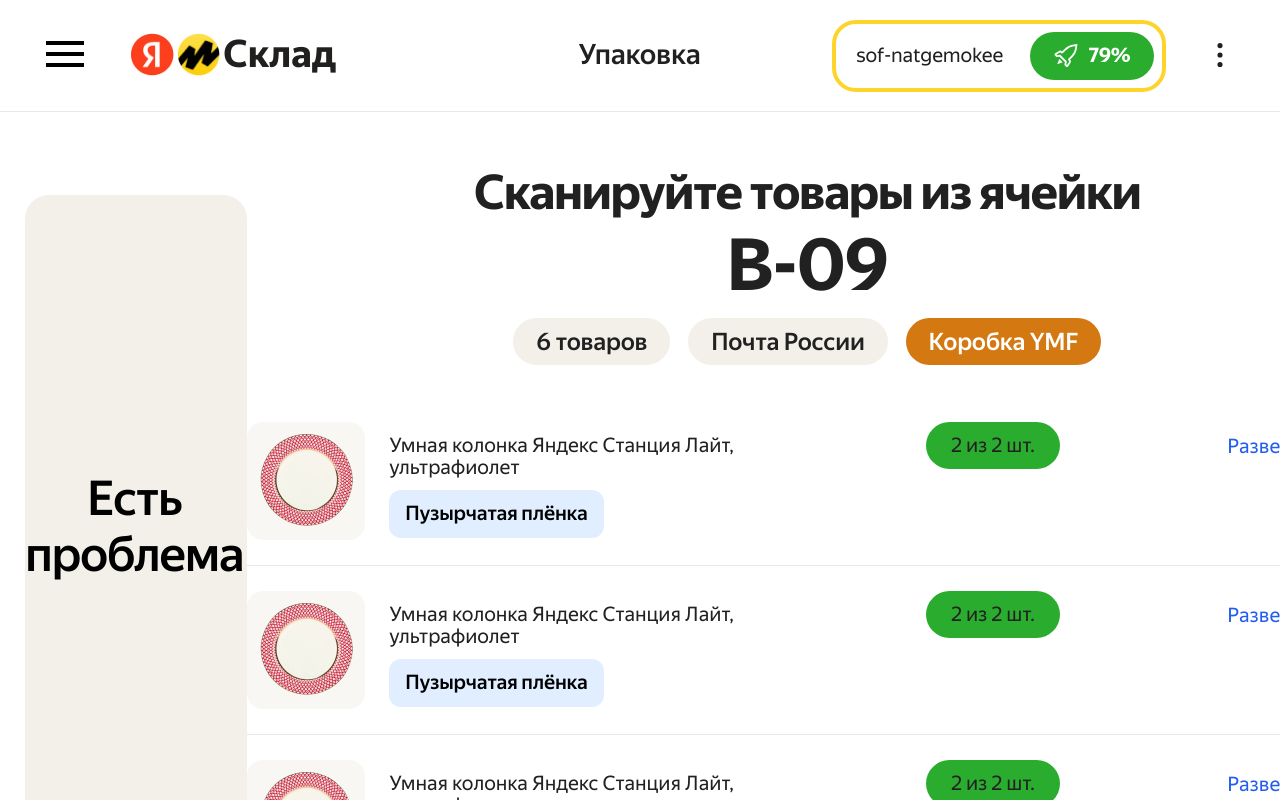
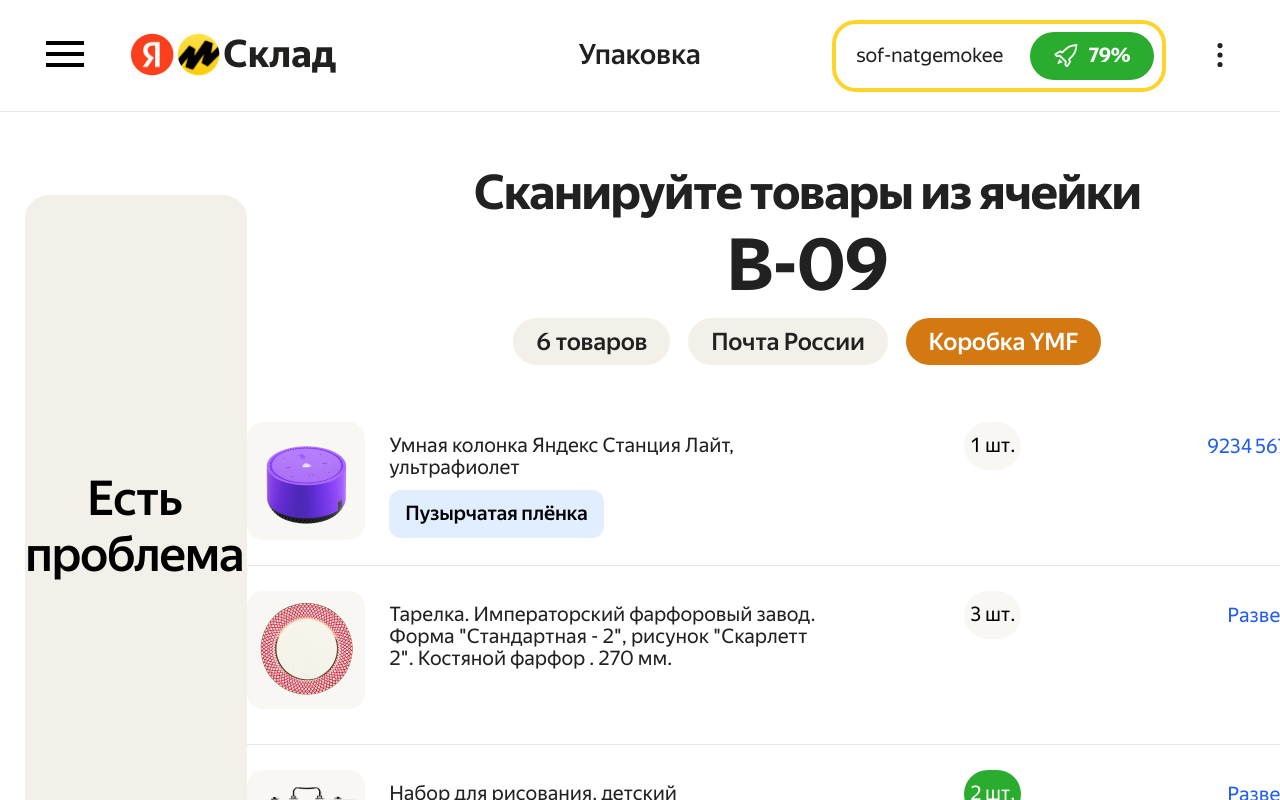
Before and after one commit to nidoveralis/product-packing-react, a React (Create React App) app: page / in a window 1280 px wide. Shown: the top 800 px of the page. Built offline with nearby package versions, Linux system fonts and the light colour scheme.

Commit message:
feat: added map array cards, onScanCard
added map array cards and decompose into array elements, added function onScanCard

```diff
--- a/src/components/App/App.js
+++ b/src/components/App/App.js
@@ -1,17 +1,62 @@
+import React from 'react';
 import './App.css';
 import Footer from '../Footer/Footer';
 import NavbarMenu from '../NavbarMenu/NavbarMenu';
 import Products from '../Products/Products';
 
+
+import img0 from '../../images/img0.png'
+import img1 from '../../images/img1.png'
+import img3 from '../../images/img3.png'
+
+const cardsExemple = [
+  {
+    _id: 0,
+    description:'Умная колонка Яндекс Станция Лайт, ультрафиолет',
+    count:'1',
+    img: img3,
+    tag: 'Пузырчатая плёнка',
+    barcode: '9234 5678 234 32',
+    scan: false
+  },
+  {
+    _id:1,
+    description:'Тарелка. Императорский фарфоровый завод. Форма "Стандартная - 2", рисунок "Скарлетт 2". Костяной фарфор . 270 мм.',
+    count:'3',
+    img: img0,
+    tag: '',
+    barcode: '9234 5678 234 33',
+    scan: false
+  },
+  {
+    _id:2,
+    description:'Набор для рисования, детский художественный набор в чемоданчике, набор юного художника, 48 предметов и раскраска',
+    count:'2',
+    img: img1,
+    tag: '',
+    barcode: '9234 5678 234 34',
+    scan: true
+  }
+]
+
 function App() {
+  const sentCards = [];
+  const [cards, setCards] = React.useState(cardsExemple);
 
+  function onScanCard(item) {
+    ////отправить запрос api
+    item.scan=true;
+    sentCards.push(item.barcode);
+
+    setCards((state) => state.map((c) => c._id === item._id ? item : c));///доработать
+    }
 
   return (
       <div className="page">
         <NavbarMenu />
         <main className="content">
           <button className="content__button have-problem">Есть проблема</button>
-          <Products />
+          <Products cards={cards} onScanCard={onScanCard} />
             <button className="content__button close-box">Закрыть коробку</button>
         </main>
         <Footer />
--- a/src/components/Card/Card.css
+++ b/src/components/Card/Card.css
@@ -19,10 +19,17 @@
 }
 
 .card__count {
-  background-color: #2AAD2E;
+  background-color: rgba(243, 240, 233, 0.5);
   padding-bottom: 12.5px;
   padding-top: 12.5px;
   text-align: center;
+  border: none;
+  cursor: pointer;
+}
+
+.card__count_active {
+  background-color: #2AAD2E;
+  color: #fff;
 }
 
 .card__count_one {
@@ -51,7 +58,6 @@
   -ms-border-radius: 16px;
   -o-border-radius: 16px;
   margin-right: 24px;
-  background-image: url("../../images/img0.png");
   background-repeat: no-repeat;
   background-position: center;
   grid-row: 1/3;
@@ -79,6 +85,13 @@
 }
 
 .card__tag {
+  display: none;
+}
+
+.card__tag_active {
+  grid-row: 2/3;
+  grid-column: 2/3;
+  display: block;
   border: none;
   background-color: #E0EEFF;
   border-radius: 12px;
@@ -89,8 +102,6 @@
   font-weight: 500;
   font-size: 20px;
   line-height: 23px;
-  grid-row: 2/3;
-  grid-column: 2/3;
   width: fit-content;
   padding: 0 16px;
   letter-spacing: -.011em;
--- a/src/components/Card/Cards.js
+++ b/src/components/Card/Cards.js
@@ -1,15 +1,30 @@
+import React from 'react';
 import './Card.css';
 
-function Card() {
+
+function Card({item, onScanCard}) {
+
+  const [cardNumber, setCardNumber] = React.useState(item.count>1 ? "Развернуть" : item.barcode)
+
+  const tagCardClass = `card__tag ${item.tag ? "card__tag_active" : ""}`;
+  const countCardClass = `card__count conteiner ${item.scan ? "card__count_active" : ""}`;///////card__count_no-one
+  const numberCardClass = `card__number ${item.count>1 ? "card__button-more" : ""}`;
+
+
+  function handleScanProduct() {
+
+    onScanCard(item)
+  };
+  console.log(item.scan)
   return (
-    <div className="card">
+    <div className="card" >
       <div className="card__info">
-        <div className="card__img" />
-        <p className="card__description">Умная колонка Яндекс Станция Лайт, ультрафиолет</p>
-        <button className="card__tag">Пузырчатая плёнка</button>
+        <div className="card__img" style={{backgroundImage: `url(${item.img})`}} />
+        <p className="card__description">{item.description}</p>
+        <button className={tagCardClass}>{item.tag}</button>
       </div>
-      <div className="card__count card__count_no-one conteiner">2 из 2 шт.</div>
-      <button className="card__number card__button-more">Развернуть</button>
+      <button className={countCardClass} onClick={handleScanProduct} >{`${item.count} шт.`}</button>
+      <button className={numberCardClass}>{cardNumber}</button>
       </div>
   )
 }
--- a/src/components/Products/Products.js
+++ b/src/components/Products/Products.js
@@ -1,7 +1,10 @@
 import Card from '../Card/Cards';
 import './Products.css';
 
-function Products() {
+
+function Products({cards, onScanCard}) {
+
+
   return(
     <div className="products">
     <h1 className="products__title">Сканируйте товары из ячейки</h1>
@@ -12,9 +15,9 @@ function Products() {
         <li className="products__list-item products__list-item_pack conteiner">Коробка YMF</li>
       </ul>
     <div className="cards">
-      <Card />
-      <Card />
-      <Card />
+      {cards.map((item)=>
+        <Card key={item._id} item={item} onScanCard={onScanCard} />
+      )}
 
     </div>
 
```
Also changed, not shown: src/images/img3.png (added).
